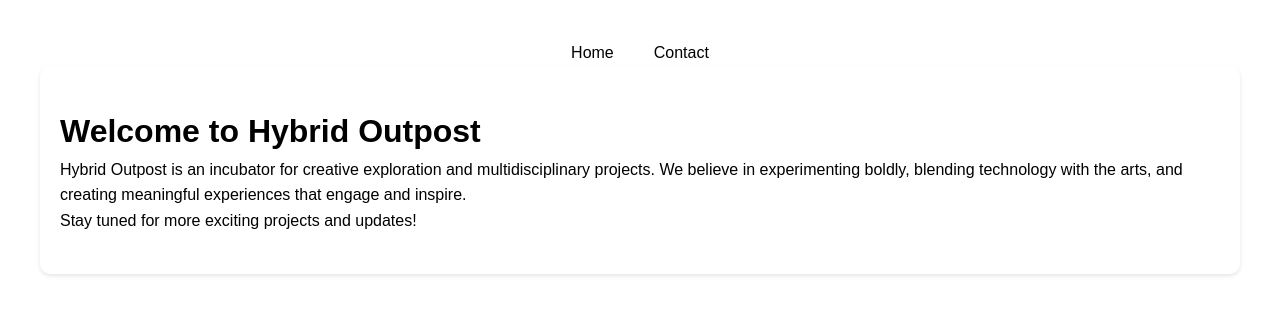
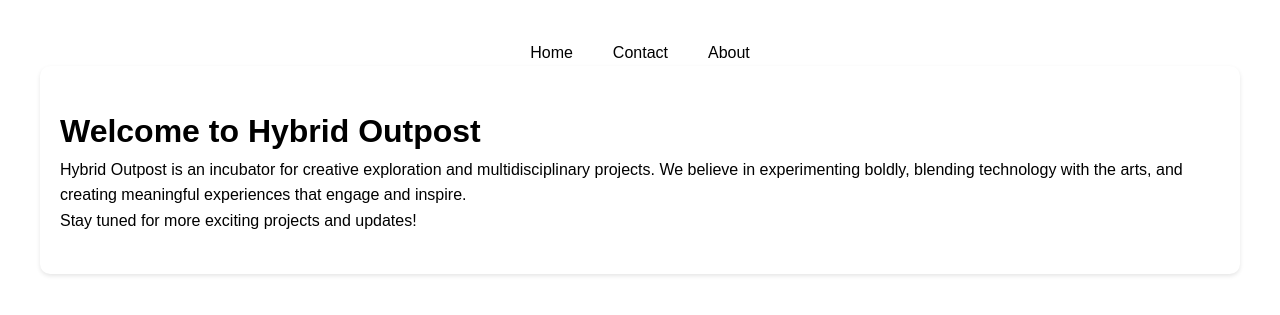
Before and after one commit to Hybrid-Outpost/hybridoutpost.github.io, a Jekyll site: the page built from index.md, in a window 1280 px wide. Shown: the top 315 px of the page. Built offline with Jekyll 4.4.1, drawn with Linux system fonts in a browser that asks for light colours.

Commit message:
Update menu.yml

```diff
--- a/_data/menu.yml
+++ b/_data/menu.yml
@@ -2,6 +2,8 @@
   url: "/"
 - name: Contact
   url: "/contact/"
+- name: About
+  url: "/about/"
 # - name: Poem
 #   url: "/poem/"
 # - name: Plays
```
